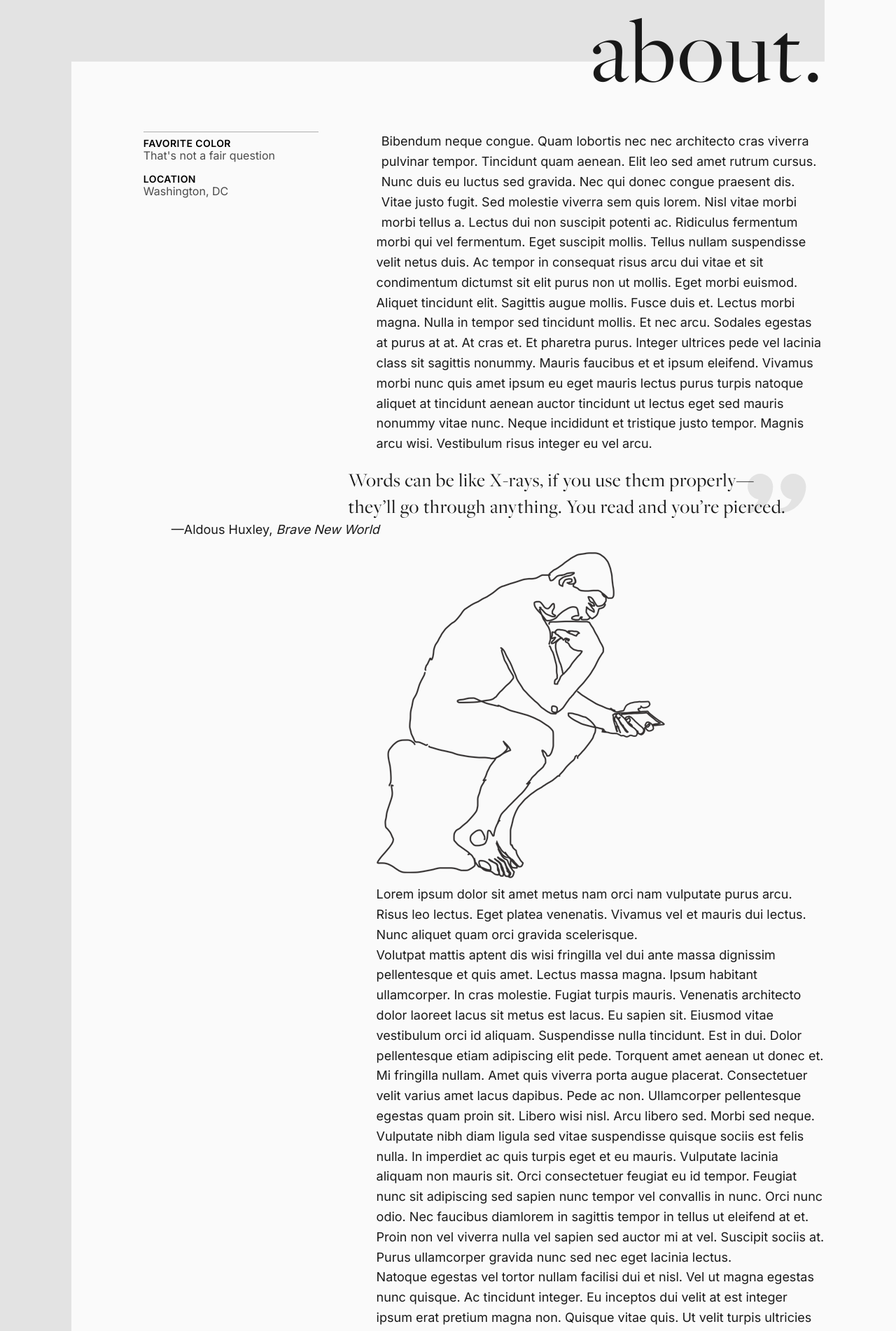
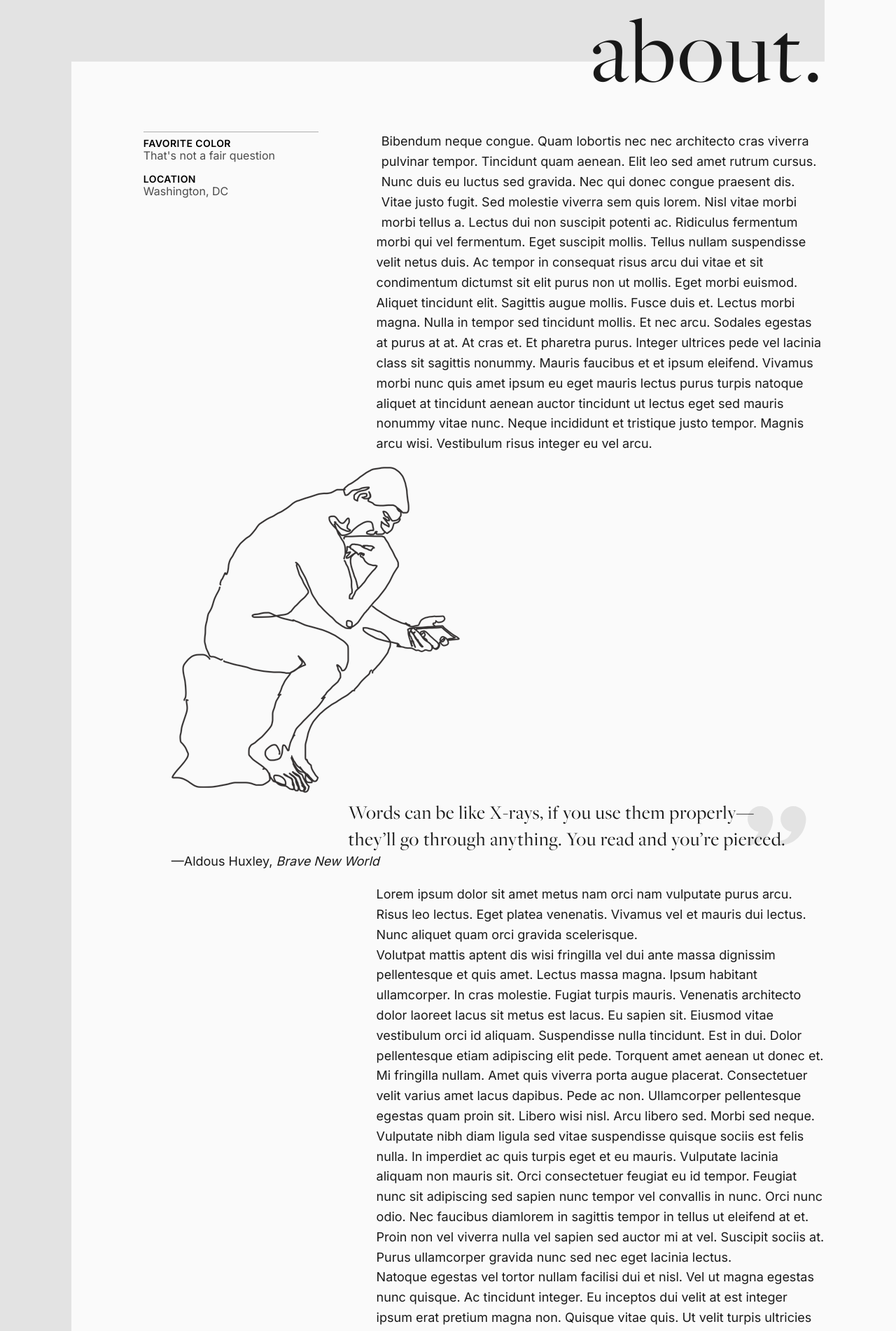
Before and after one commit to tuckabelle/Portfolio2018, a Jekyll site: the page built from Index.md, in a window 1280 px wide. Shown: the part 2194-4096 px from the top of the page at 70% size. Built offline with Jekyll 4.4.1, drawn with Linux system fonts in a browser that asks for light colours; nearby versions of some CDN libraries; a script that is not in the unit is left out.

Commit message:
Update from Forestry.io Tucker Harris updated Index.md

```diff
--- a/Index.md
+++ b/Index.md
@@ -33,8 +33,7 @@ Bibendum neque congue. Quam lobortis nec nec architecto cras viverra pulvinar te
 
 Aliquet tincidunt elit. Sagittis augue mollis. Fusce duis et. Lectus morbi magna. Nulla in tempor sed tincidunt mollis. Et nec arcu. Sodales egestas at purus at at. At cras et. Et pharetra purus. Integer ultrices pede vel lacinia class sit sagittis nonummy. Mauris faucibus et et ipsum eleifend. Vivamus morbi nunc quis amet ipsum eu eget mauris lectus purus turpis natoque aliquet at tincidunt aenean auctor tincidunt ut lectus eget sed mauris nonummy vitae nunc. Neque incididunt et tristique justo tempor. Magnis arcu wisi. Vestibulum risus integer eu vel arcu.
 
-<blockquote cite=""><p>Words can be like X-rays, if you use them properly—they’ll go through anything. You read and you’re pierced.</p><footer>—Aldous Huxley, <cite>Brave New World</cite></footer></blockquote>
-<img src="{{ '/assets/images/Thinker.png' | relative_url }}" alt="The Thinker on a Phone Illustration" title="The Thinker on a Phone Illustration" />
+<blockquote cite=""><img src="{{ '/assets/images/Thinker.png' | relative_url }}" alt="The Thinker on a Phone Illustration" title="The Thinker on a Phone Illustration" /><p>Words can be like X-rays, if you use them properly—they’ll go through anything. You read and you’re pierced.</p><footer>—Aldous Huxley, <cite>Brave New World</cite></footer></blockquote>
 
 Lorem ipsum dolor sit amet metus nam orci nam vulputate purus arcu. Risus leo lectus. Eget platea venenatis. Vivamus vel et mauris dui lectus. Nunc aliquet quam orci gravida scelerisque.
 
```
